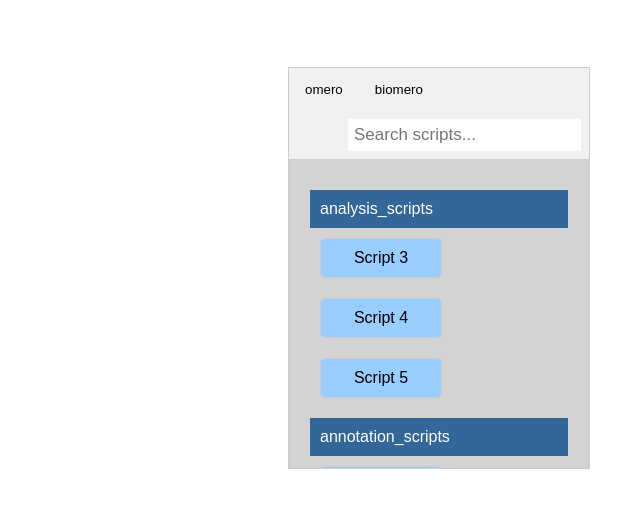
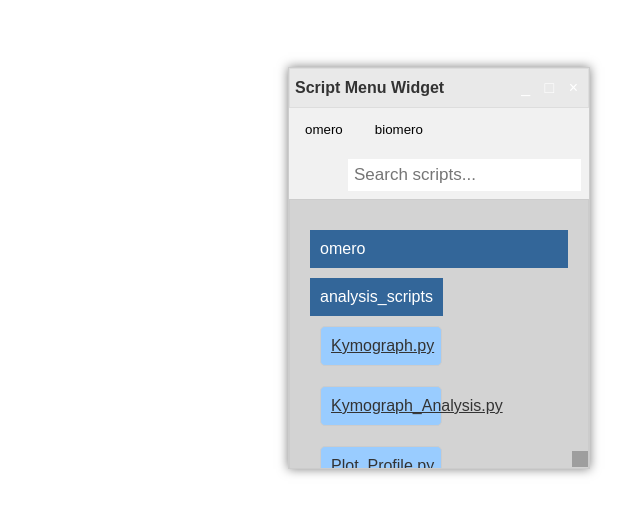
Before and after one commit to rodrigolearns/biomero_widget2, a plain HTML site: page index.html in a window 1280 px wide. Shown: the part 281-800 px from the top of the page, without its empty margins (640-1280 px from the left). Drawn offline with nearby package versions, Linux system fonts and the light colour scheme; grey boxes are pictures that could not be loaded.

Commit message:
Wiget minimizing and maximizing and all in all working nicely

```diff
--- a/index.html
+++ b/index.html
@@ -3,14 +3,24 @@
 <head>
     <meta charset="UTF-8">
     <meta name="viewport" content="width=device-width, initial-scale=1.0">
-    <title>Draggable Widget</title>
+    <title>Script Menu Widget</title>
     <link rel="stylesheet" type="text/css" href="static/css/style.css">
     <!-- jQuery and jQuery UI -->
+    <link rel="stylesheet" href="https://code.jquery.com/ui/1.12.1/themes/base/jquery-ui.css">
     <script src="https://code.jquery.com/jquery-3.6.4.min.js"></script>
     <script src="https://code.jquery.com/ui/1.12.1/jquery-ui.js"></script>
+    <script src="static/js/main.js"></script>
 </head>
 <body>
-    <div id="draggable">
+    <div id="widget_window" class="ui-widget-content">
+        <div class="window-header ui-widget-header">
+            <span class="window-title">Script Menu Widget</span>
+            <div class="window-controls">
+                <button class="minimize-btn">_</button>
+                <button class="maximize-btn">□</button>
+                <button class="close-btn">×</button>
+            </div>
+        </div>
         <div class="tabs">
             <button class="tablink" onclick="openTab(event, 'omero')">omero</button>
             <button class="tablink" onclick="openTab(event, 'biomero')">biomero</button>
@@ -23,6 +33,5 @@
             <!-- biomero scripts will be loaded here -->
         </div>
     </div>
-    <script src="static/js/main.js"></script>
 </body>
 </html>
--- a/static/css/style.css
+++ b/static/css/style.css
@@ -2,7 +2,7 @@ body {
     font-family: Arial, sans-serif;
 }
 
-#draggable {
+#widget_window {
     position: fixed;
     bottom: 50px;
     right: 50px;
@@ -10,8 +10,28 @@ body {
     height: 400px;
     background-color: lightgrey;
     border: 1px solid #ccc;
-    z-index: 1000; /* Ensure it's on top of other elements */
-    overflow: auto; /* Add scroll if content overflows */
+    z-index: 1000;
+    overflow: hidden;
+    box-shadow: 0 0 10px rgba(0,0,0,0.5);
+}
+
+.window-header {
+    display: flex;
+    justify-content: space-between;
+    align-items: center;
+    padding: 5px;
+    background-color: #333;
+    color: white;
+    cursor: move;
+}
+
+.window-controls button {
+    background: none;
+    border: none;
+    color: white;
+    cursor: pointer;
+    padding: 5px;
+    font-size: 16px;
 }
 
 .tabs {
@@ -75,3 +95,50 @@ body {
     width: 100px;
     text-align: center;
 }
+
+.minimized {
+    width: 20px; /* Small square size */
+    height: 20px;
+    background-color: white;
+    border: 1px solid #ccc;
+    box-shadow: 0 0 10px rgba(0,0,0,0.5);
+    overflow: hidden;
+    cursor: pointer;
+    resize: none; /* Prevent resizing */
+}
+
+.maximized {
+    width: 100% !important;
+    height: 100% !important;
+    top: 0 !important;
+    left: 0 !important;
+}
+
+#widget_window.minimized {
+    width: 30px;
+    height: 30px;
+    background-color: white;
+    cursor: pointer;
+}
+
+#widget_window.minimized .window-header,
+#widget_window.minimized .tabs,
+#widget_window.minimized .tabcontent {
+    display: none;
+}
+
+#widget_window.minimized .restore-btn {
+    display: block;
+    width: 100%;
+    height: 100%;
+    text-align: center;
+    line-height: 30px;
+    cursor: pointer;
+}
+
+.restore-btn {
+    display: none;
+    position: absolute;
+    top: 0;
+    left: 0;
+}
--- /dev/null
+++ b/static/data/script_data.json
@@ -0,0 +1,182 @@
+[
+  {
+    "name": "biomero",
+    "ul": [
+      {
+        "name": "data",
+        "ul": [
+          {
+            "name": "_SLURM_Image_Transfer.py",
+            "id": 63,
+            "href": "about:blank"
+          },
+          {
+            "name": "SLURM_Get_Results.py",
+            "id": 64,
+            "href": "about:blank"
+          },
+          {
+            "name": "SLURM_Get_Update.py",
+            "id": 62,
+            "href": "about:blank"
+          },
+          {
+            "name": "SLURM_Remote_Conversion.py",
+            "id": 61,
+            "href": "about:blank"
+          }
+        ]
+      },
+      {
+        "name": "Example_Minimal_Slurm_Script.py",
+        "id": 68,
+        "href": "about:blank"
+      },
+      {
+        "name": "init",
+        "ul": [
+          {
+            "name": "SLURM_check_setup.py",
+            "id": 70,
+            "href": "about:blank"
+          },
+          {
+            "name": "SLURM_Init_environment.py",
+            "id": 69,
+            "href": "about:blank"
+          }
+        ]
+      },
+      {
+        "name": "workflows",
+        "ul": [
+          {
+            "name": "SLURM_CellPose_Segmentation.py",
+            "id": 67,
+            "href": "about:blank"
+          },
+          {
+            "name": "SLURM_Run_Workflow.py",
+            "id": 65,
+            "href": "about:blank"
+          },
+          {
+            "name": "SLURM_Run_Workflow_Batched.py",
+            "id": 66,
+            "href": "about:blank"
+          }
+        ]
+      }
+    ]
+  },
+  {
+    "name": "omero",
+    "ul": [
+      {
+        "name": "analysis_scripts",
+        "ul": [
+          {
+            "name": "Kymograph.py",
+            "id": 5,
+            "href": "about:blank"
+          },
+          {
+            "name": "Kymograph_Analysis.py",
+            "id": 3,
+            "href": "about:blank"
+          },
+          {
+            "name": "Plot_Profile.py",
+            "id": 4,
+            "href": "about:blank"
+          }
+        ]
+      },
+      {
+        "name": "annotation_scripts",
+        "ul": [
+          {
+            "name": "KeyVal_from_csv.py",
+            "id": 15,
+            "href": "about:blank"
+          },
+          {
+            "name": "KeyVal_to_csv.py",
+            "id": 16,
+            "href": "about:blank"
+          },
+          {
+            "name": "Remove_KeyVal.py",
+            "id": 14,
+            "href": "about:blank"
+          }
+        ]
+      },
+      {
+        "name": "export_scripts",
+        "ul": [
+          {
+            "name": "Batch_Image_Export.py",
+            "id": 12,
+            "href": "about:blank"
+          },
+          {
+            "name": "Batch_ROI_Export.py",
+            "id": 11,
+            "href": "about:blank"
+          }
+        ]
+      },
+      {
+        "name": "figure_scripts",
+        "ul": [
+          {
+            "name": "Movie_ROI_Figure.py",
+            "id": 6,
+            "href": "about:blank"
+          }
+        ]
+      },
+      {
+        "name": "import_scripts",
+        "ul": [
+          {
+            "name": "Populate_Metadata.py",
+            "id": 1,
+            "href": "about:blank"
+          }
+        ]
+      },
+      {
+        "name": "util_scripts",
+        "ul": [
+          {
+            "name": "Channel_Offsets.py",
+            "id": 17,
+            "href": "about:blank"
+          },
+          {
+            "name": "Combine_Images.py",
+            "id": 21,
+            "href": "about:blank"
+          },
+          {
+            "name": "Dataset_To_Plate.py",
+            "id": 19,
+            "href": "about:blank"
+          },
+          {
+            "name": "Images_From_ROIs.py",
+            "id": 18,
+            "href": "about:blank"
+          },
+          {
+            "name": "Move_Annotations.py",
+            "id": 20,
+            "href": "about:blank"
+          }
+        ]
+      }
+    ]
+  }
+]
--- a/static/js/main.js
+++ b/static/js/main.js
@@ -1,62 +1,59 @@
 var jQueryNoConflict = jQuery.noConflict(true);
 
 jQueryNoConflict(document).ready(function($) {
-    $("#draggable").draggable().resizable();
+    $("#widget_window").resizable({
+        handles: "all"
+    }).draggable({
+        handle: ".window-header"
+    });
 
-    // Sample script structure with updated script names
-    var sampleScripts = [
-        {
-            "name": "biomero",
-            "ul": [
-                {"name": "Script 1", "id": 1},
-                {"name": "Script 2", "id": 2}
-            ]
-        },
-        {
-            "name": "omero",
-            "ul": [
-                {
-                    "name": "analysis_scripts",
-                    "ul": [
-                        {"name": "Script 3", "id": 3},
-                        {"name": "Script 4", "id": 4},
-                        {"name": "Script 5", "id": 5}
-                    ]
-                },
-                {
-                    "name": "annotation_scripts",
-                    "ul": [
-                        {"name": "Script 6", "id": 6},
-                        {"name": "Script 7", "id": 7}
-                    ]
-                },
-                {
-                    "name": "export_scripts",
-                    "ul": [
-                        {"name": "Script 8", "id": 8},
-                        {"name": "Script 9", "id": 9}
-                    ]
-                },
-                {
-                    "name": "import_scripts",
-                    "ul": [
-                        {"name": "Script 10", "id": 10}
-                    ]
-                }
-            ]
+    // Minimize button functionality
+    $(".minimize-btn").on('click', function() {
+        $("#widget_window").addClass("minimized").draggable("option", "handle", ".restore-btn");
+        $("#widget_window").resizable("option", "disabled", true);
+        if ($(".restore-btn").length === 0) {
+            $("#widget_window").append('<div class="restore-btn">+</div>');
         }
-    ];
+    });
+
+    // Restore button functionality
+    $("#widget_window").on('click', '.restore-btn', function() {
+        $("#widget_window").removeClass("minimized").draggable("option", "handle", ".window-header");
+        $("#widget_window").resizable("option", "disabled", false);
+        $(".restore-btn").remove();
+    });
+
+    // Maximize button functionality
+    $(".maximize-btn").on('click', function() {
+        $("#widget_window").toggleClass("maximized");
+    });
+
+    // Close button functionality
+    $(".close-btn").on('click', function() {
+        $("#widget_window").hide();
+    });
 
     // Function to fetch and render the script menu
     function fetchScriptMenu() {
-        var omeroHtml = buildScriptMenuHtml(sampleScripts[1].ul);
-        var biomeroHtml = buildScriptMenuHtml(sampleScripts[0].ul);
+        $.getJSON("static/data/script_data.json", function(response) {
+            // Handle the response from the server
+            console.log("Script menu fetched successfully:", response);
 
-        $("#omero").html(omeroHtml);
-        $("#biomero").html(biomeroHtml);
+            // Check the structure of the response
+            if (Array.isArray(response)) {
+                var omeroHtml = buildScriptMenuHtml(response.filter(folder => folder.name === "omero"));
+                var biomeroHtml = buildScriptMenuHtml(response.filter(folder => folder.name === "biomero"));
 
-        // Show the default tab (omero)
-        openTab(null, 'omero');
+                $("#omero").html(omeroHtml);
+                $("#biomero").html(biomeroHtml);
+
+                // Show the default tab (omero)
+                openTab(null, 'omero');
+            } else {
+                console.error("Unexpected response format:", response);
+                $("#widget_window").html("<p>Error loading script menu.</p>");
+            }
+        });
     }
 
     // Function to build the script menu HTML
@@ -65,7 +62,7 @@ jQueryNoConflict(document).ready(function($) {
         scriptMenu.forEach(function(item) {
             if (item.id) {
                 // Leaf node (script)
-                html += '<div class="script-card">' + item.name + '</div>';
+                html += '<div class="script-card"><a href="' + item.href + '" class="script-link" data-id="' + item.id + '">' + item.name + '</a></div>';
             } else {
                 // Directory node
                 html += '<div class="subdirectory-header">' + item.name + '</div>';
@@ -109,4 +106,15 @@ jQueryNoConflict(document).ready(function($) {
 
     // Fetch and render the script menu on page load
     fetchScriptMenu();
+
+    // Bind click event to script links
+    $("#widget_window").on('click', 'a.script-link', function(event) {
+        event.preventDefault();
+        var scriptId = $(this).data('id');
+        var scriptHref = $(this).attr('href');
+        console.log("Clicked script ID:", scriptId, "with href:", scriptHref);
+        // Open script window or handle script execution here
+        // For now, just log the script ID and href
+        window.open(scriptHref, '_blank'); // This will open the href in a new tab
+    });
 });
```
